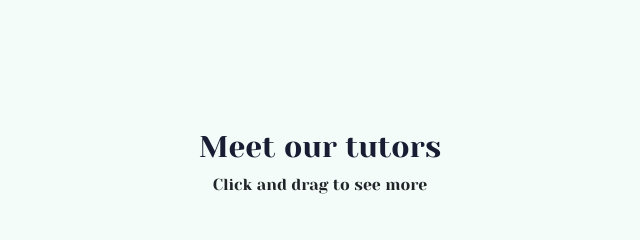
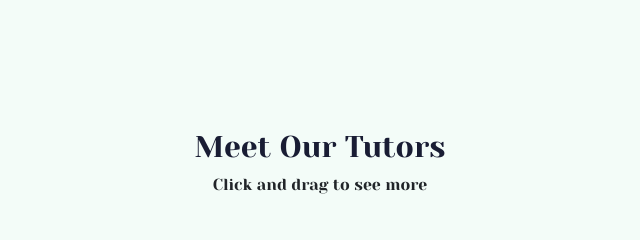
Before and after one commit to Broccolito/DIVOC_Tutors, a plain HTML site: page public/index.html in a window 1280 px wide. Shown: the part 1880-2120 px from the top of the page, 320-960 px from the left. Drawn offline with nearby package versions, Linux system fonts and the light colour scheme.

Commit message:
auto sync

```diff
--- a/public/index.html
+++ b/public/index.html
@@ -408,7 +408,7 @@
             <div class="row justify-content-center">
                 <div class="col-lg-6">
                     <div class="section_title text-center mb-55">
-                        <h2><span>Meet our tutors</span></h2>
+                        <h2><span>Meet Our Tutors</span></h2>
 						<span>Click and drag to see more</span>
                     </div>
 
```
